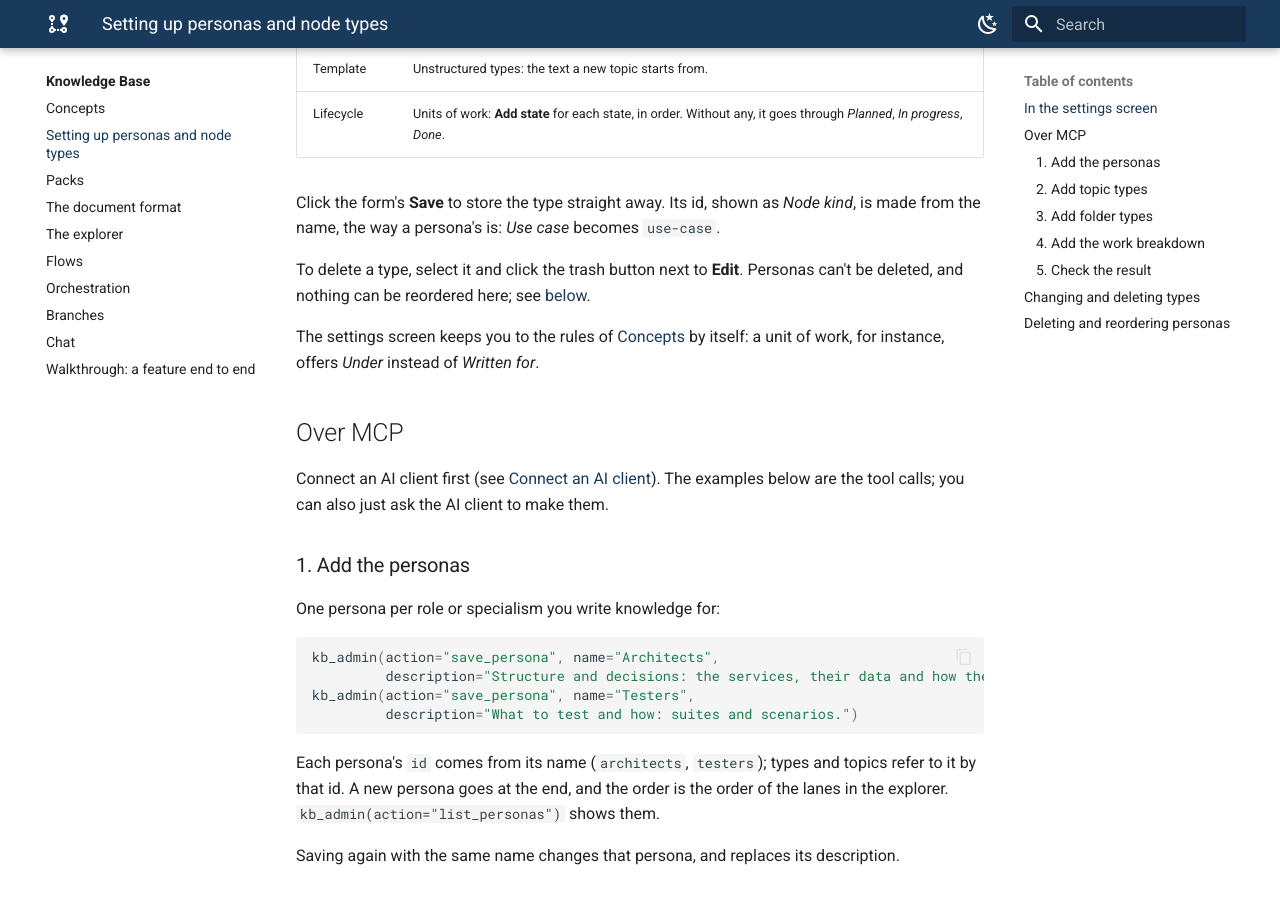
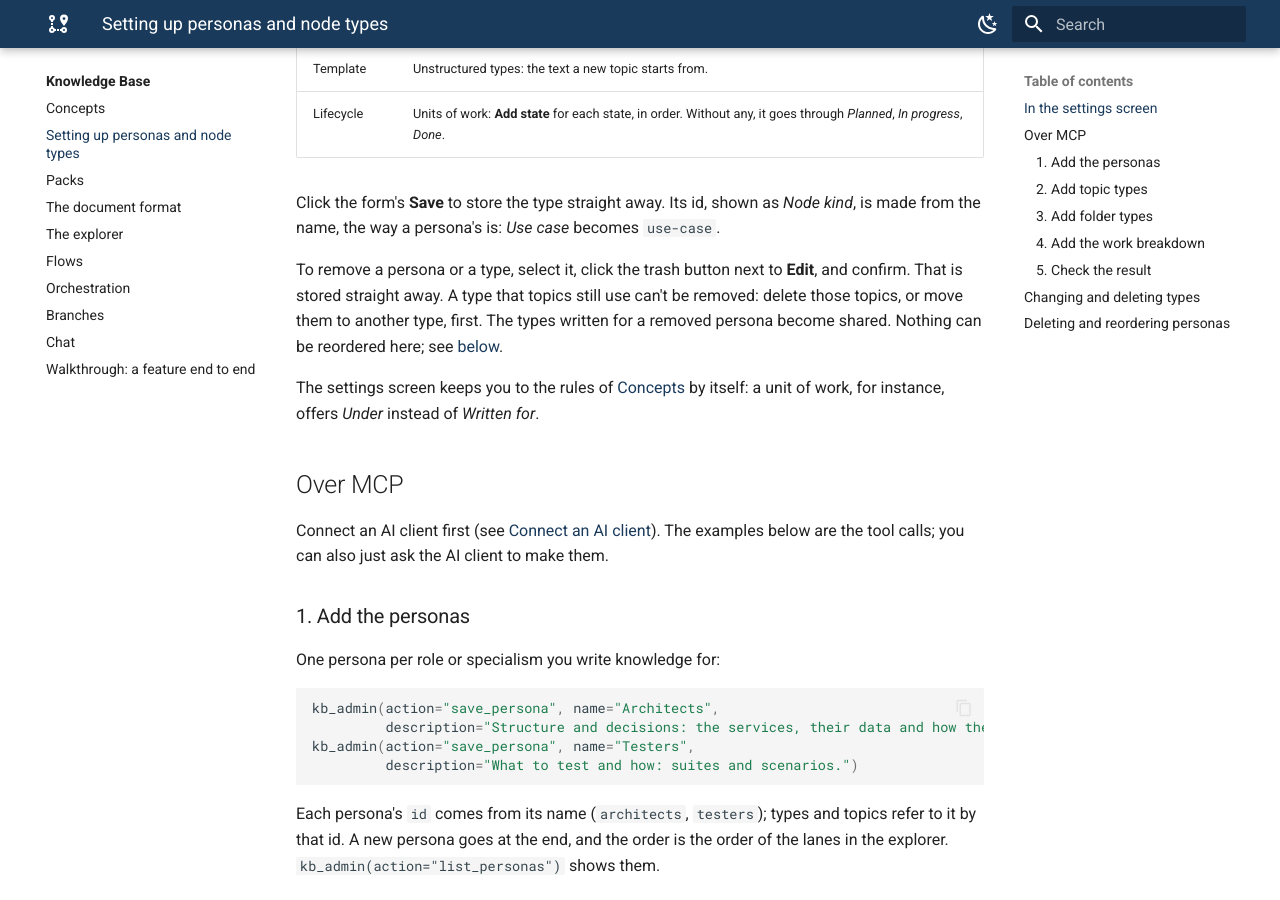
Before and after one commit to roadmap-mcp/roadmap-mcp.github.io, an MkDocs documentation site: the page built from docs/knowledge-base/setup.md, in a window 1280 px wide and 900 px high, scrolled down 1174 px. Built offline with MkDocs 1.6.1 and Material for MkDocs 9.7.7, drawn with Linux system fonts in a browser that asks for light colours; some of the changed text lies outside the part shown.

Commit message:
Snapshot 7: remove personas and types in the settings screen; pack install replies

```diff
--- a/docs/knowledge-base/setup.md
+++ b/docs/knowledge-base/setup.md
@@ -41,8 +41,10 @@ Click the form's **Save** to store the type straight away. Its id, shown as *Nod
 kind*, is made from the name, the way a persona's is: *Use case* becomes
 `use-case`.
 
-To delete a type, select it and click the trash button next to **Edit**. Personas
-can't be deleted, and nothing can be reordered here; see
+To remove a persona or a type, select it, click the trash button next to **Edit**,
+and confirm. That is stored straight away. A type that topics still use can't be
+removed: delete those topics, or move them to another type, first. The types
+written for a removed persona become shared. Nothing can be reordered here; see
 [below](#deleting-and-reordering-personas).
 
 The settings screen keeps you to the rules of [Concepts](concepts.md#node-types) by
@@ -167,8 +169,10 @@ the content is back.
 
 ## Deleting and reordering personas
 
-There is no action for this, over MCP or in the settings screen. Stop Roadmap, edit
-the `personas` list under `knowledgebase` in `config.yaml`, and start it again. Stop
+Remove a persona in the settings screen, as [above](#in-the-settings-screen).
+Over MCP there is no action for it, and nothing reorders personas: for that, stop
+Roadmap, edit the `personas` list under `knowledgebase` in `config.yaml`, and start
+it again. Stop
 it first: a **Save** on the settings page writes the whole file, and would undo an
 edit made while Roadmap runs.
 
```
Also changed, not shown: docs/knowledge-base/packs.md (+3 -2 lines), docs/reference/mcp-tools.md (+2 -2 lines).
